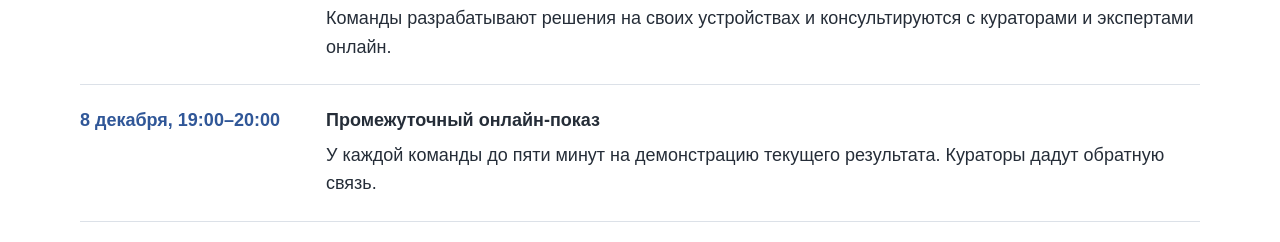
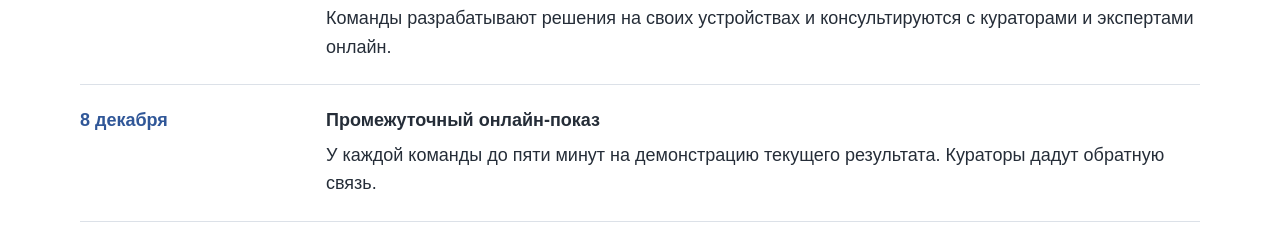
Before and after one commit to ngolochalov/ngolochalov, a plain HTML site: page index.html in a window 1280 px wide. Shown: the part 1706-1948 px from the top of the page. Drawn offline with Linux system fonts and the light colour scheme.

Commit message:
Remove the checkpoint time from the public schedule

```diff
--- a/index.html
+++ b/index.html
@@ -41,7 +41,7 @@
    <article><h3>2 декабря, до 23:59</h3><div><h4>Регистрация</h4><p>Заполните заявку. Оргкомитет подтвердит участие по телефону до 18:00 3 декабря.</p></div></article>
    <article><h3>4 декабря, 10:00–17:30</h3><div><h4>Открытие хакатона</h4><p>Очная регистрация с 10:00 до 10:30. Задачи опубликуют в 10:45. После жеребьёвки команды выберут задачу с 12:00 до 12:30. Во второй половине дня пройдут мастер-класс, работа с заказчиками и кураторами, а также представление планов команд. Для внешних команд предусмотрены трансляция и отдельный созвон.</p></div></article>
    <article><h3>С 5 по 8 декабря</h3><div><h4>Самостоятельная работа</h4><p>Команды разрабатывают решения на своих устройствах и консультируются с кураторами и экспертами онлайн.</p></div></article>
-   <article><h3>8 декабря, 19:00–20:00</h3><div><h4>Промежуточный онлайн-показ</h4><p>У каждой команды до пяти минут на демонстрацию текущего результата. Кураторы дадут обратную связь.</p></div></article>
+   <article><h3>8 декабря</h3><div><h4>Промежуточный онлайн-показ</h4><p>У каждой команды до пяти минут на демонстрацию текущего результата. Кураторы дадут обратную связь.</p></div></article>
    <article><h3>9 декабря</h3><div><h4>Корректировка и сдача</h4><p>В 10:00 опубликуют корректировку требований по каждой задаче. Команда вносит правки и передаёт ссылку на публичный репозиторий GitVerse и идентификатор окончательного коммита. Оргкомитет заранее сообщит участникам время окончания приёма работ. После сдачи проводится техническая проверка.</p></div></article>
    <article><h3>9 декабря</h3><div><h4>Защита и награждение</h4><p>После технической проверки команды защищают проекты очно в УрГУПС. На доклад отводится семь минут, на вопросы жюри ещё пять минут. Внешние команды выступают первыми. По каждой задаче наградят команду с наибольшей итоговой оценкой. Все команды получат сертификаты. Оргкомитет заранее сообщит участникам время защиты и награждения.</p></div></article>
   </div>
```
